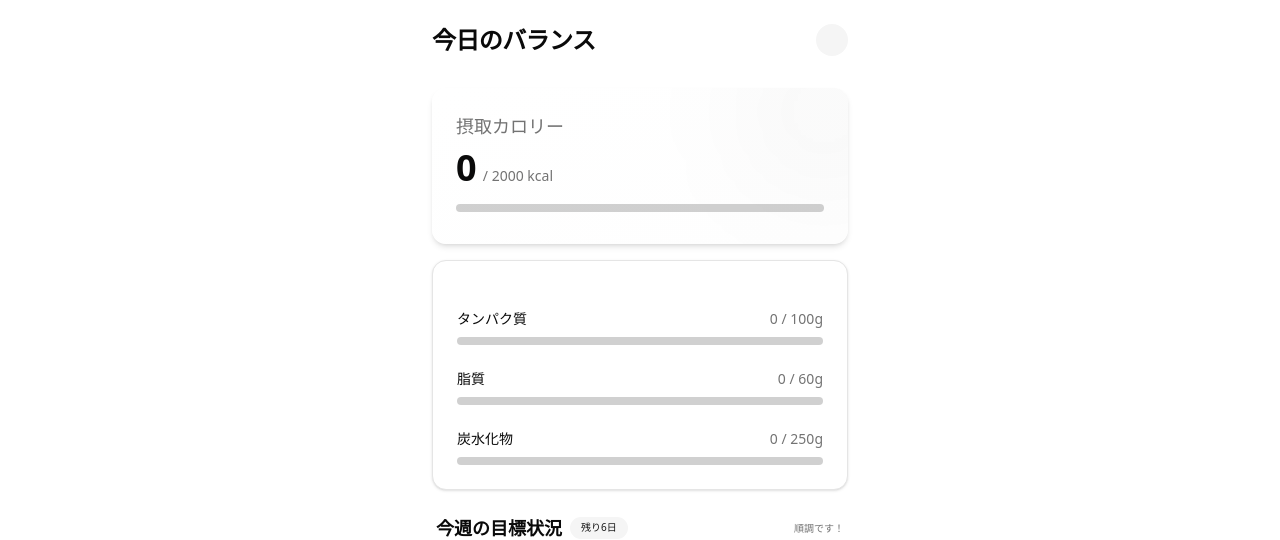
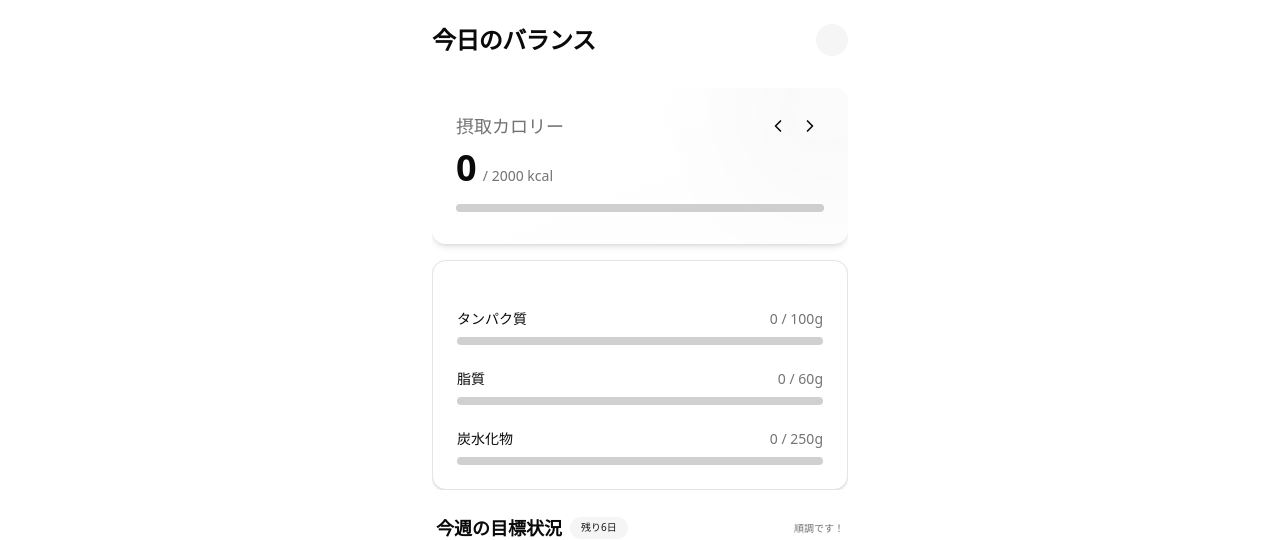
Before and after one commit to fujimoto080/PFC-Controller, a Next.js app: page / in a window 1280 px wide. Shown: the top 540 px of the page. Built offline with nearby package versions, Linux system fonts and the light colour scheme.

Commit message:
feat: Implement dashboard page with daily PFC statistics and date navigation.

```diff
--- a/app/page.tsx
+++ b/app/page.tsx
@@ -1,26 +1,75 @@
+'use client';
+
+import { useState, useEffect } from 'react';
 import { PFCStats } from '@/components/dashboard/PFCStats';
 import { WeeklyPFCStats } from '@/components/dashboard/WeeklyPFCStats';
 import { WeeklyBalancingStats } from '@/components/dashboard/WeeklyBalancingStats';
+import { getTodayString, getLogForDate } from '@/lib/storage';
+import { FoodItem } from '@/lib/types';
+import { format, parseISO, isToday } from 'date-fns';
+import { ja } from 'date-fns/locale';
 
 export default function Home() {
+  const [selectedDate, setSelectedDate] = useState(getTodayString());
+  const [recentEntries, setRecentEntries] = useState<FoodItem[]>([]);
+
+  useEffect(() => {
+    const log = getLogForDate(selectedDate);
+    setRecentEntries(log.items.slice().reverse()); // Newest first
+  }, [selectedDate]);
+
+  const handleDateChange = (newDate: string) => {
+    setSelectedDate(newDate);
+  };
+
+  const displayDate = parseISO(selectedDate);
+
   return (
     <div className="space-y-6 pb-20">
       <header className="flex items-center justify-between py-2">
-        <h1 className="text-2xl font-bold tracking-tight">今日のバランス</h1>
-        <div className="bg-secondary h-8 w-8 rounded-full" />{' '}
-        {/* Placeholder for user avatar or date logic */}
+        <h1 className="text-2xl font-bold tracking-tight">
+          {isToday(displayDate)
+            ? '今日のバランス'
+            : `${format(displayDate, 'M月d日', { locale: ja })}のバランス`}
+        </h1>
+        <div className="bg-secondary h-8 w-8 rounded-full" />
       </header>
 
-      <PFCStats />
+      <PFCStats
+        selectedDate={selectedDate}
+        onDateChange={handleDateChange}
+      />
       <WeeklyBalancingStats />
       <WeeklyPFCStats />
 
-      {/* Placeholder for Recent Entries */}
+      {/* Recent Entries */}
       <div className="space-y-4">
-        <h2 className="text-lg font-semibold">最近の記録</h2>
-        <div className="text-muted-foreground bg-secondary/20 rounded-lg border border-dashed py-10 text-center text-sm">
-          今日の記録はありません。「追加」ボタンから記録しましょう。
-        </div>
+        <h2 className="text-lg font-semibold">
+          {isToday(displayDate) ? '最近の記録' : `${format(displayDate, 'M/d')}の記録`}
+        </h2>
+        {recentEntries.length > 0 ? (
+          <div className="space-y-2">
+            {recentEntries.map((item) => (
+              <div key={item.id} className="flex justify-between items-center p-3 bg-secondary/10 rounded-lg border">
+                <div>
+                  <div className="font-medium">{item.name}</div>
+                  <div className="text-xs text-muted-foreground">
+                    {format(new Date(item.timestamp), 'HH:mm')} • {item.calories} kcal
+                  </div>
+                </div>
+                <div className="text-sm font-semibold">
+                  P:{item.protein} F:{item.fat} C:{item.carbs}
+                </div>
+              </div>
+            ))}
+          </div>
+        ) : (
+          <div className="text-muted-foreground bg-secondary/20 rounded-lg border border-dashed py-10 text-center text-sm">
+            {isToday(displayDate)
+              ? '今日の記録はありません。「追加」ボタンから記録しましょう。'
+              : 'この日の記録はありません。'}
+          </div>
+        )}
       </div>
     </div>
   );
--- a/components/dashboard/PFCStats.tsx
+++ b/components/dashboard/PFCStats.tsx
@@ -1,27 +1,35 @@
 'use client';
 
 import { useEffect, useState } from 'react';
-import { motion } from 'framer-motion';
-import { getTodayLog, getSettings } from '@/lib/storage';
+import { motion, AnimatePresence } from 'framer-motion';
+import { getLogForDate, getSettings, getTodayString } from '@/lib/storage';
 import { DailyLog, UserSettings, DEFAULT_TARGET } from '@/lib/types';
 import { Card, CardContent, CardHeader, CardTitle } from '@/components/ui/card';
 import { Progress } from '@/components/ui/progress';
+import { ChevronLeft, ChevronRight } from 'lucide-react';
+import { addDays, format, parseISO } from 'date-fns';
 
-export function PFCStats() {
+interface PFCStatsProps {
+  selectedDate: string;
+  onDateChange: (date: string) => void;
+}
+
+export function PFCStats({ selectedDate, onDateChange }: PFCStatsProps) {
   const [data, setData] = useState<DailyLog | null>(null);
   const [settings, setSettings] = useState<UserSettings>({
     targetPFC: DEFAULT_TARGET,
   });
+  const [direction, setDirection] = useState(0);
 
   useEffect(() => {
-    // Initial load
-    setData(getTodayLog());
+    // Load data for selected date
+    setData(getLogForDate(selectedDate));
     setSettings(getSettings());
 
-    const handleUpdate = () => setData(getTodayLog());
+    const handleUpdate = () => setData(getLogForDate(selectedDate));
     window.addEventListener('pfc-update', handleUpdate);
     return () => window.removeEventListener('pfc-update', handleUpdate);
-  }, []);
+  }, [selectedDate]);
 
   if (!data)
     return (
@@ -33,24 +41,84 @@ export function PFCStats() {
   const { protein, fat, carbs, calories } = data.total;
   const { targetPFC } = settings;
 
-  // Helper to calculate percentage
   const getPct = (current: number, target: number) =>
     Math.min(100, Math.max(0, (current / target) * 100));
 
+  const navigateDate = (days: number) => {
+    const currentDate = parseISO(selectedDate);
+    const newDate = addDays(currentDate, days);
+    const dateStr = format(newDate, 'yyyy-MM-dd');
+    setDirection(days);
+    onDateChange(dateStr);
+  };
+
+  const variants = {
+    enter: (direction: number) => ({
+      x: direction > 0 ? 300 : -300,
+      opacity: 0,
+    }),
+    center: {
+      zIndex: 1,
+      x: 0,
+      opacity: 1,
+    },
+    exit: (direction: number) => ({
+      zIndex: 0,
+      x: direction < 0 ? 300 : -300,
+      opacity: 0,
+    }),
+  };
+
   return (
+    <div className="relative overflow-hidden">
+      <AnimatePresence initial={false} custom={direction} mode="wait">
         <motion.div
-      initial={{ opacity: 0, y: 20 }}
-      animate={{ opacity: 1, y: 0 }}
-      transition={{ duration: 0.5 }}
-      className="space-y-4"
+          key={selectedDate}
+          custom={direction}
+          variants={variants}
+          initial="enter"
+          animate="center"
+          exit="exit"
+          transition={{
+            x: { type: 'spring', stiffness: 300, damping: 30 },
+            opacity: { duration: 0.2 },
+          }}
+          drag="x"
+          dragConstraints={{ left: 0, right: 0 }}
+          dragElastic={0.6}
+          onDragEnd={(e, { offset, velocity }) => {
+            const swipe = offset.x;
+            if (swipe < -50) {
+              navigateDate(1);
+            } else if (swipe > 50) {
+              navigateDate(-1);
+            }
+          }}
+          className="space-y-4 touch-pan-y"
         >
           <Card className="from-card to-secondary/10 relative overflow-hidden border-none bg-gradient-to-br shadow-md">
             <div className="bg-primary/5 absolute top-0 right-0 -mt-10 -mr-10 h-32 w-32 rounded-full blur-3xl" />
 
             <CardHeader className="pb-2">
+              <div className="flex justify-between items-center">
                 <CardTitle className="text-muted-foreground text-lg font-medium">
                   摂取カロリー
                 </CardTitle>
+                <div className="flex space-x-1">
+                  <button
+                    onClick={() => navigateDate(-1)}
+                    className="p-1 hover:bg-secondary rounded-full transition-colors"
+                  >
+                    <ChevronLeft className="w-5 h-5" />
+                  </button>
+                  <button
+                    onClick={() => navigateDate(1)}
+                    className="p-1 hover:bg-secondary rounded-full transition-colors"
+                  >
+                    <ChevronRight className="w-5 h-5" />
+                  </button>
+                </div>
+              </div>
               <div className="flex items-baseline space-x-2">
                 <span className="text-4xl font-bold tracking-tighter">
                   {calories}
@@ -94,6 +162,8 @@ export function PFCStats() {
             </Card>
           </div>
         </motion.div>
+      </AnimatePresence>
+    </div>
   );
 }
 
--- a/package.json
+++ b/package.json
@@ -21,6 +21,7 @@
     "@radix-ui/react-tabs": "^1.1.13",
     "class-variance-authority": "^0.7.1",
     "clsx": "^2.1.1",
+    "date-fns": "^4.1.0",
     "framer-motion": "^12.23.26",
     "lucide-react": "^0.562.0",
     "next": "16.1.1",
```
Also changed, not shown: 1 other file (tests, documents, lock files or other folders). Lines whose indentation alone changed are shown as unchanged.
